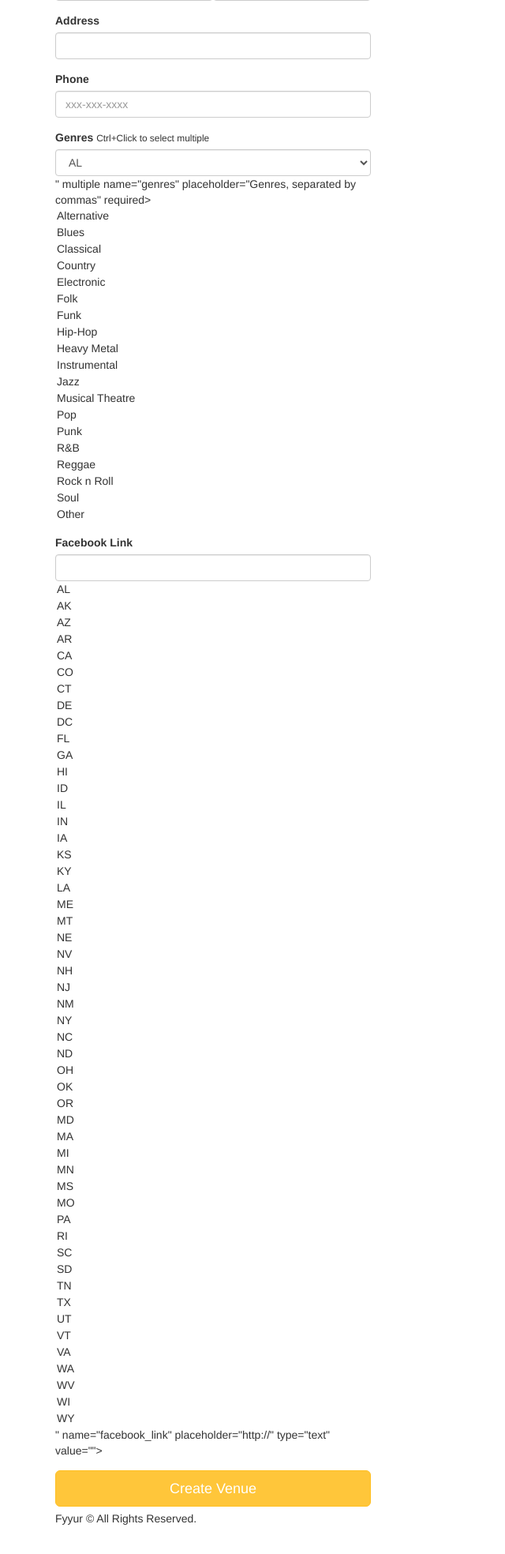
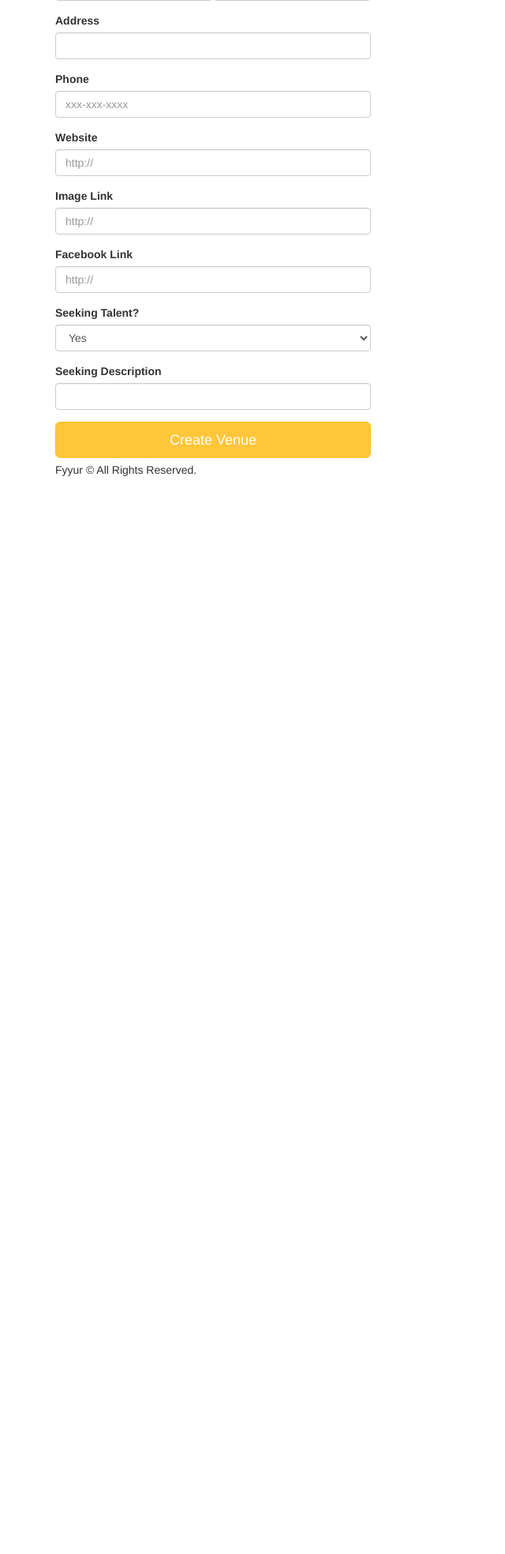
Before and after one commit to shangning-lee/fyyur, a Flask app: page /venues/create in a window 1280 px wide. Shown: the part 268-2236 px from the top of the page at 79% size, without its empty margins (0-640 px from the left). After the commit the page ends 871 px from the top, so only its background shows below. Run offline with Flask 2, Linux system fonts and the light colour scheme; parts of the project's set-up code (start-up, migrations or seed data) failed here and were passed over; some libraries are stand-ins or nearby versions.

Commit message:
first release

```diff
--- a/app.py
+++ b/app.py
@@ -1,7 +1,7 @@
 #----------------------------------------------------------------------------#
 # Imports
 #----------------------------------------------------------------------------#
-
+import sys
 import json
 import dateutil.parser
 import babel
@@ -10,10 +10,8 @@
 from flask_sqlalchemy import SQLAlchemy
 import logging
 from logging import Formatter, FileHandler
-from flask_wtf import Form
+from flask_wtf import FlaskForm
 from forms import *
-
-import sys
 from flask_migrate import Migrate
 
 #----------------------------------------------------------------------------#
@@ -57,7 +55,7 @@
 #----------------------------------------------------------------------------#
 
 class Venue(db.Model):
-    __tablename__ = 'Venue'
+    __tablename__ = 'venues'
 
     id = db.Column(db.Integer, primary_key=True)
     name = db.Column(db.String, nullable=False, unique=True)
@@ -283,7 +281,6 @@
       city=request.form.get('city'),
       state=request.form.get('state'),
       address=request.form.get('address'),
-      # genres=request.form.getlist('genres'),
       phone=request.form.get('phone'),
       facebook_link=request.form.get('facebook_link'),
       image_link=request.form.get('image_link'),
--- a/forms.py
+++ b/forms.py
@@ -1,9 +1,91 @@
 from datetime import datetime
-from flask_wtf import Form
-from wtforms import StringField, SelectField, SelectMultipleField, DateTimeField
-from wtforms.validators import DataRequired, AnyOf, URL
+from flask_wtf import FlaskForm
+from wtforms import StringField, SelectField, SelectMultipleField, DateTimeField, BooleanField
+from wtforms.validators import DataRequired, AnyOf, URL, ValidationError
+import re
 
-class ShowForm(Form):
+def validate_phone(form, field):
+    if not re.search(r"^[0-9]*$", field.data):
+        raise ValidationError("Phone number should only contain digits.")
+
+
+genres_choices = [
+    ('Alternative', 'Alternative'),
+    ('Blues', 'Blues'),
+    ('Classical', 'Classical'),
+    ('Country', 'Country'),
+    ('Electronic', 'Electronic'),
+    ('Folk', 'Folk'),
+    ('Funk', 'Funk'),
+    ('Hip-Hop', 'Hip-Hop'),
+    ('Heavy Metal', 'Heavy Metal'),
+    ('Instrumental', 'Instrumental'),
+    ('Jazz', 'Jazz'),
+    ('Musical Theatre', 'Musical Theatre'),
+    ('Pop', 'Pop'),
+    ('Punk', 'Punk'),
+    ('R&B', 'R&B'),
+    ('Reggae', 'Reggae'),
+    ('Rock n Roll', 'Rock n Roll'),
+    ('Soul', 'Soul'),
+    ('Other', 'Other'),
+]
+state_choices = [
+    ('AL', 'AL'),
+    ('AK', 'AK'),
+    ('AZ', 'AZ'),
+    ('AR', 'AR'),
+    ('CA', 'CA'),
+    ('CO', 'CO'),
+    ('CT', 'CT'),
+    ('DE', 'DE'),
+    ('DC', 'DC'),
+    ('FL', 'FL'),
+    ('GA', 'GA'),
+    ('HI', 'HI'),
+    ('ID', 'ID'),
+    ('IL', 'IL'),
+    ('IN', 'IN'),
+    ('IA', 'IA'),
+    ('KS', 'KS'),
+    ('KY', 'KY'),
+    ('LA', 'LA'),
+    ('ME', 'ME'),
+    ('MT', 'MT'),
+    ('NE', 'NE'),
+    ('NV', 'NV'),
+    ('NH', 'NH'),
+    ('NJ', 'NJ'),
+    ('NM', 'NM'),
+    ('NY', 'NY'),
+    ('NC', 'NC'),
+    ('ND', 'ND'),
+    ('OH', 'OH'),
+    ('OK', 'OK'),
+    ('OR', 'OR'),
+    ('MD', 'MD'),
+    ('MA', 'MA'),
+    ('MI', 'MI'),
+    ('MN', 'MN'),
+    ('MS', 'MS'),
+    ('MO', 'MO'),
+    ('PA', 'PA'),
+    ('RI', 'RI'),
+    ('SC', 'SC'),
+    ('SD', 'SD'),
+    ('TN', 'TN'),
+    ('TX', 'TX'),
+    ('UT', 'UT'),
+    ('VT', 'VT'),
+    ('VA', 'VA'),
+    ('WA', 'WA'),
+    ('WV', 'WV'),
+    ('WI', 'WI'),
+    ('WY', 'WY'),
+]
+
+
+class ShowForm(FlaskForm):
     artist_id = StringField(
         'artist_id'
     )
@@ -16,7 +98,7 @@
         default= datetime.today()
     )
 
-class VenueForm(Form):
+class VenueForm(FlaskForm):
     name = StringField(
         'name', validators=[DataRequired()]
     )
@@ -25,99 +107,41 @@
     )
     state = SelectField(
         'state', validators=[DataRequired()],
-        choices=[
-            ('AL', 'AL'),
-            ('AK', 'AK'),
-            ('AZ', 'AZ'),
-            ('AR', 'AR'),
-            ('CA', 'CA'),
-            ('CO', 'CO'),
-            ('CT', 'CT'),
-            ('DE', 'DE'),
-            ('DC', 'DC'),
-            ('FL', 'FL'),
-            ('GA', 'GA'),
-            ('HI', 'HI'),
-            ('ID', 'ID'),
-            ('IL', 'IL'),
-            ('IN', 'IN'),
-            ('IA', 'IA'),
-            ('KS', 'KS'),
-            ('KY', 'KY'),
-            ('LA', 'LA'),
-            ('ME', 'ME'),
-            ('MT', 'MT'),
-            ('NE', 'NE'),
-            ('NV', 'NV'),
-            ('NH', 'NH'),
-            ('NJ', 'NJ'),
-            ('NM', 'NM'),
-            ('NY', 'NY'),
-            ('NC', 'NC'),
-            ('ND', 'ND'),
-            ('OH', 'OH'),
-            ('OK', 'OK'),
-            ('OR', 'OR'),
-            ('MD', 'MD'),
-            ('MA', 'MA'),
-            ('MI', 'MI'),
-            ('MN', 'MN'),
-            ('MS', 'MS'),
-            ('MO', 'MO'),
-            ('PA', 'PA'),
-            ('RI', 'RI'),
-            ('SC', 'SC'),
-            ('SD', 'SD'),
-            ('TN', 'TN'),
-            ('TX', 'TX'),
-            ('UT', 'UT'),
-            ('VT', 'VT'),
-            ('VA', 'VA'),
-            ('WA', 'WA'),
-            ('WV', 'WV'),
-            ('WI', 'WI'),
-            ('WY', 'WY'),
-        ]
+        choices=state_choices
     )
     address = StringField(
         'address', validators=[DataRequired()]
     )
     phone = StringField(
-        'phone'
+        'phone',validators=[validate_phone]
+    )
+    genres = SelectMultipleField(
+        # TODO implement enum restriction
+        'genres', validators=[DataRequired()],
+        choices=genres_choices
     )
     image_link = StringField(
         'image_link'
     )
-    genres = SelectMultipleField(
-        # TODO implement enum restriction
-        'genres', validators=[DataRequired()],
-        choices=[
-            ('Alternative', 'Alternative'),
-            ('Blues', 'Blues'),
-            ('Classical', 'Classical'),
-            ('Country', 'Country'),
-            ('Electronic', 'Electronic'),
-            ('Folk', 'Folk'),
-            ('Funk', 'Funk'),
-            ('Hip-Hop', 'Hip-Hop'),
-            ('Heavy Metal', 'Heavy Metal'),
-            ('Instrumental', 'Instrumental'),
-            ('Jazz', 'Jazz'),
-            ('Musical Theatre', 'Musical Theatre'),
-            ('Pop', 'Pop'),
-            ('Punk', 'Punk'),
-            ('R&B', 'R&B'),
-            ('Reggae', 'Reggae'),
-            ('Rock n Roll', 'Rock n Roll'),
-            ('Soul', 'Soul'),
-            ('Other', 'Other'),
-        ]
-    )
     facebook_link = StringField(
         'facebook_link', validators=[URL()]
     )
+    website = StringField(
+        'website', validators=[URL()]
+    )
+    seeking_talent = SelectField(
+        'seeking_talent', validators=[DataRequired()],
+        choices=[
+            ('True', 'Yes'),
+            ('False', 'No'),
+        ]
+    )
+    seeking_description = StringField(
+        'seeking_description'
+    )
 
-class ArtistForm(Form):
+
+class ArtistForm(FlaskForm):
     name = StringField(
         'name', validators=[DataRequired()]
     )
@@ -126,63 +150,11 @@
     )
     state = SelectField(
         'state', validators=[DataRequired()],
-        choices=[
-            ('AL', 'AL'),
-            ('AK', 'AK'),
-            ('AZ', 'AZ'),
-            ('AR', 'AR'),
-            ('CA', 'CA'),
-            ('CO', 'CO'),
-            ('CT', 'CT'),
-            ('DE', 'DE'),
-            ('DC', 'DC'),
-            ('FL', 'FL'),
-            ('GA', 'GA'),
-            ('HI', 'HI'),
-            ('ID', 'ID'),
-            ('IL', 'IL'),
-            ('IN', 'IN'),
-            ('IA', 'IA'),
-            ('KS', 'KS'),
-            ('KY', 'KY'),
-            ('LA', 'LA'),
-            ('ME', 'ME'),
-            ('MT', 'MT'),
-            ('NE', 'NE'),
-            ('NV', 'NV'),
-            ('NH', 'NH'),
-            ('NJ', 'NJ'),
-            ('NM', 'NM'),
-            ('NY', 'NY'),
-            ('NC', 'NC'),
-            ('ND', 'ND'),
-            ('OH', 'OH'),
-            ('OK', 'OK'),
-            ('OR', 'OR'),
-            ('MD', 'MD'),
-            ('MA', 'MA'),
-            ('MI', 'MI'),
-            ('MN', 'MN'),
-            ('MS', 'MS'),
-            ('MO', 'MO'),
-            ('PA', 'PA'),
-            ('RI', 'RI'),
-            ('SC', 'SC'),
-            ('SD', 'SD'),
-            ('TN', 'TN'),
-            ('TX', 'TX'),
-            ('UT', 'UT'),
-            ('VT', 'VT'),
-            ('VA', 'VA'),
-            ('WA', 'WA'),
-            ('WV', 'WV'),
-            ('WI', 'WI'),
-            ('WY', 'WY'),
-        ]
+        choices=state_choices
     )
     phone = StringField(
         # TODO implement validation logic for state
-        'phone'
+        'phone',validators=[validate_phone]
     )
     image_link = StringField(
         'image_link'
@@ -190,31 +162,23 @@
     genres = SelectMultipleField(
         # TODO implement enum restriction
         'genres', validators=[DataRequired()],
-        choices=[
-            ('Alternative', 'Alternative'),
-            ('Blues', 'Blues'),
-            ('Classical', 'Classical'),
-            ('Country', 'Country'),
-            ('Electronic', 'Electronic'),
-            ('Folk', 'Folk'),
-            ('Funk', 'Funk'),
-            ('Hip-Hop', 'Hip-Hop'),
-            ('Heavy Metal', 'Heavy Metal'),
-            ('Instrumental', 'Instrumental'),
-            ('Jazz', 'Jazz'),
-            ('Musical Theatre', 'Musical Theatre'),
-            ('Pop', 'Pop'),
-            ('Punk', 'Punk'),
-            ('R&B', 'R&B'),
-            ('Reggae', 'Reggae'),
-            ('Rock n Roll', 'Rock n Roll'),
-            ('Soul', 'Soul'),
-            ('Other', 'Other'),
-        ]
+        choices=genres_choices
     )
     facebook_link = StringField(
         # TODO implement enum restriction
         'facebook_link', validators=[URL()]
     )
-
+    website = StringField(
+        'website', validators=[URL()]
+    )
+    seeking_venue = SelectField(
+        'seeking_venue', validators=[DataRequired()],
+        choices=[
+            ('True', 'Yes'),
+            ('False', 'No'),
+        ]
+    )
+    seeking_description = StringField(
+        'seeking_description'
+    )
 # TODO IMPLEMENT NEW ARTIST FORM AND NEW SHOW FORM
--- a/templates/forms/new_venue.html
+++ b/templates/forms/new_venue.html
@@ -6,36 +6,47 @@
       <h3 class="form-heading">List a new venue <a href="{{ url_for('index') }}" title="Back to homepage"><i class="fa fa-home pull-right"></i></a></h3>
       <div class="form-group">
         <label for="name">Name</label>
-        {{ form.name(class_ = 'form-control', autofocus = true) }}
+        {{ form.name(class_ = 'form-control',autofocus = true) }}
       </div>
       <div class="form-group">
           <label>City & State</label>
           <div class="form-inline">
             <div class="form-group">
-              {{ form.city(class_ = 'form-control', placeholder='City', autofocus = true) }}
+              {{ form.city(class_ = 'form-control', placeholder='City') }}
             </div>
             <div class="form-group">
-              {{ form.state(class_ = 'form-control', placeholder='State', autofocus = true) }}
+              {{ form.state(class_ = 'form-control', placeholder='State') }}
             </div>
           </div>
       </div>
       <div class="form-group">
         <label for="address">Address</label>
-        {{ form.address(class_ = 'form-control', autofocus = true) }}
+        {{ form.address(class_ = 'form-control') }}
       </div>
       <div class="form-group">
           <label for="phone">Phone</label>
-          {{ form.phone(class_ = 'form-control', placeholder='xxx-xxx-xxxx', autofocus = true) }}
-        </div>
-      <div class="form-group">
-        <label for="genres">Genres</label>
-        <small>Ctrl+Click to select multiple</small>
-        {{ form.genres(class_ = 'form-control', placeholder='Genres, separated by commas', id=form.state, autofocus = true) }}
+          {{ form.phone(class_ = 'form-control', placeholder='xxx-xxx-xxxx') }}
       </div>
       <div class="form-group">
-          <label for="genres">Facebook Link</label>
-          {{ form.facebook_link(class_ = 'form-control', placeholder='http://', id=form.state, autofocus = true) }}
-        </div>
+        <label for="website">Website</label>
+        {{ form.website(class_ = 'form-control', placeholder='http://') }}
+      </div>
+      <div class="form-group">
+        <label for="image-link">Image Link</label>
+        {{ form.image_link(class_ = 'form-control', placeholder='http://') }}
+      </div>
+      <div class="form-group">
+        <label for="faceboo-link">Facebook Link</label>
+        {{ form.facebook_link(class_ = 'form-control', placeholder='http://') }}
+      </div>
+      <div class="form-group">
+        <label for="seeking-venue">Seeking Talent?</label>
+        {{ form.seeking_talent(class_ = 'form-control') }}
+      </div>
+      <div class="form-group">
+        <label for="seeking-description">Seeking Description</label>
+        {{ form.seeking_description(class_ = 'form-control') }}
+      </div>
       <input type="submit" value="Create Venue" class="btn btn-primary btn-lg btn-block">
     </form>
   </div>
```
Also changed, not shown: migrations/versions/1cf2519fa970_.py (added, +92 -0 lines), templates/forms/new_artist.html (+25 -9 lines).
